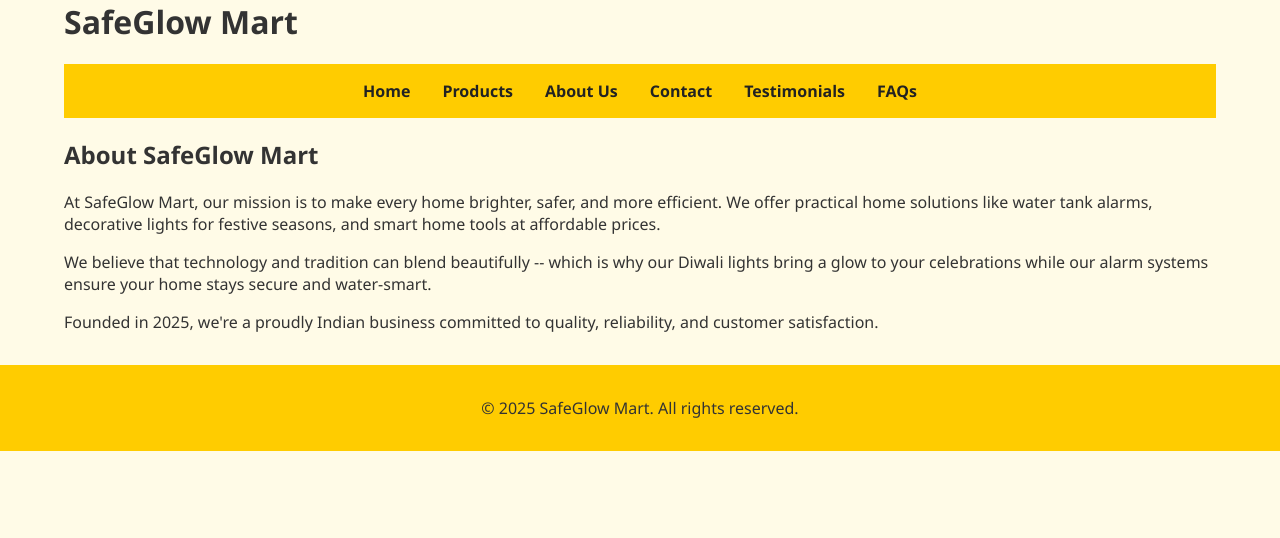
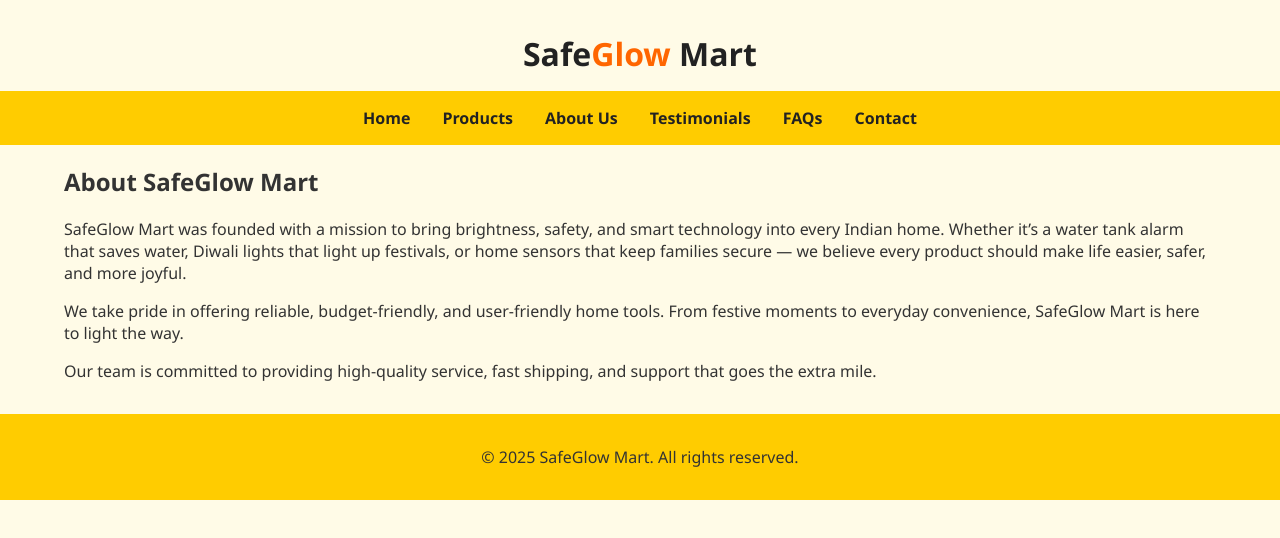
Before and after one commit to jkpro07/safeglow-mart, a plain HTML site: page about.html in a window 1280 px wide. Drawn offline with Linux system fonts and the light colour scheme.

Commit message:
Add files via upload

```diff
--- a/about.html
+++ b/about.html
@@ -1,33 +1,33 @@
-<meta name='viewport' content='width=device-width, initial-scale=1'/><!DOCTYPE html>
+<!DOCTYPE html>
 <html lang="en">
 <head>
-  <meta charset="UTF-8"/>
+  <meta charset="UTF-8" />
   <meta name="viewport" content="width=device-width, initial-scale=1.0"/>
   <title>About Us - SafeGlow Mart</title>
   <link rel="stylesheet" href="styles.css"/>
 </head>
 <body>
   <header>
-    <div class="container">
-      <h1>SafeGlow Mart</h1>
+    <div class="logo">Safe<span>Glow</span> Mart</div>
     <nav>
       <ul>
         <li><a href="index.html">Home</a></li>
         <li><a href="products.html">Products</a></li>
         <li><a href="about.html">About Us</a></li>
-          <li><a href="contact.html">Contact</a></li>
         <li><a href="testimonials.html">Testimonials</a></li>
         <li><a href="faqs.html">FAQs</a></li>
+        <li><a href="contact.html">Contact</a></li>
       </ul>
     </nav>
-    </div>
   </header>
 
   <section class="container">
     <h2>About SafeGlow Mart</h2>
-    <p>At SafeGlow Mart, our mission is to make every home brighter, safer, and more efficient. We offer practical home solutions like water tank alarms, decorative lights for festive seasons, and smart home tools at affordable prices.</p>
-    <p>We believe that technology and tradition can blend beautifully -- which is why our Diwali lights bring a glow to your celebrations while our alarm systems ensure your home stays secure and water-smart.</p>
-    <p>Founded in 2025, we're a proudly Indian business committed to quality, reliability, and customer satisfaction.</p>
+    <p>SafeGlow Mart was founded with a mission to bring brightness, safety, and smart technology into every Indian home. Whether it’s a water tank alarm that saves water, Diwali lights that light up festivals, or home sensors that keep families secure — we believe every product should make life easier, safer, and more joyful.</p>
+
+    <p>We take pride in offering reliable, budget-friendly, and user-friendly home tools. From festive moments to everyday convenience, SafeGlow Mart is here to light the way.</p>
+
+    <p>Our team is committed to providing high-quality service, fast shipping, and support that goes the extra mile.</p>
   </section>
 
   <footer>
```
Lines whose indentation alone changed are shown as unchanged.
